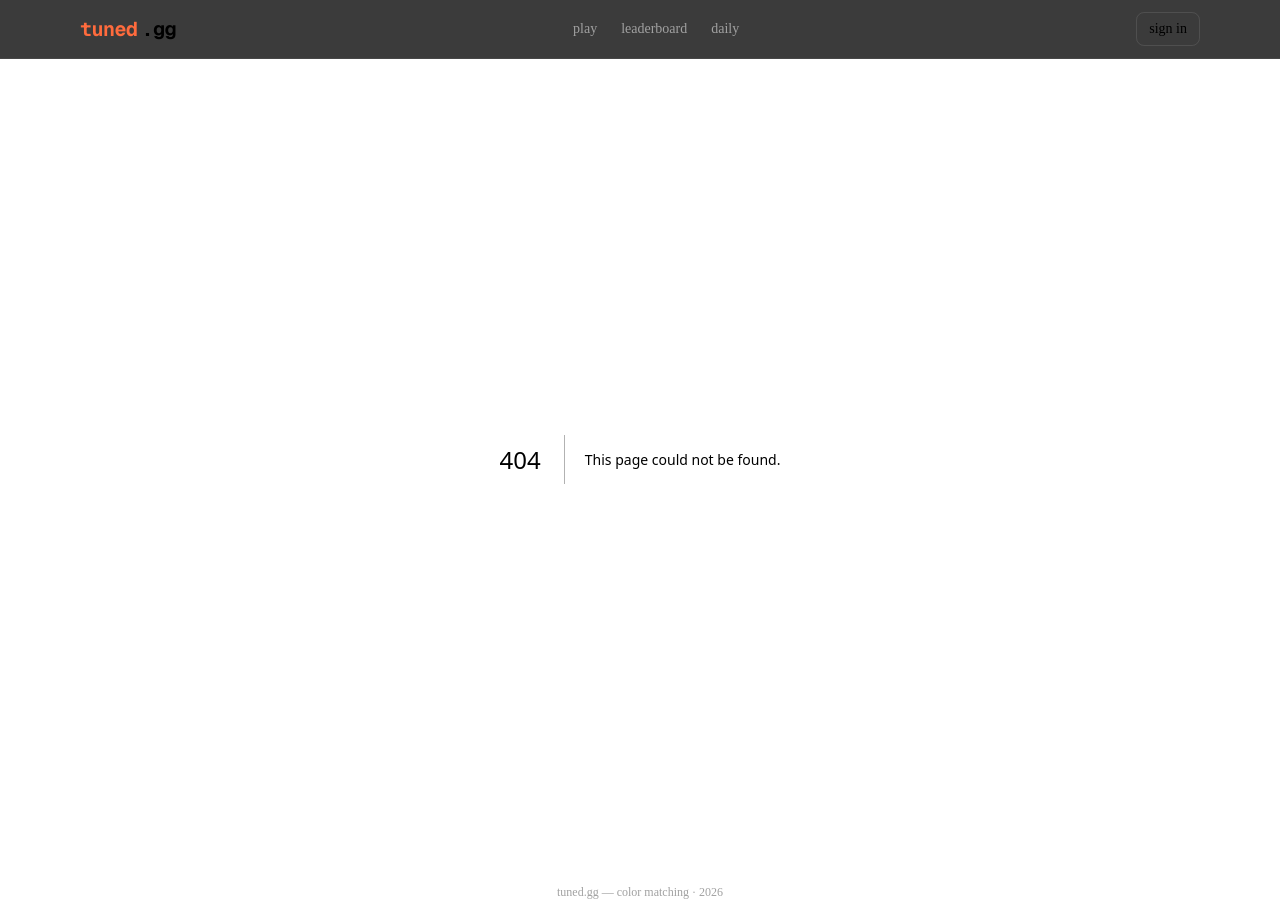
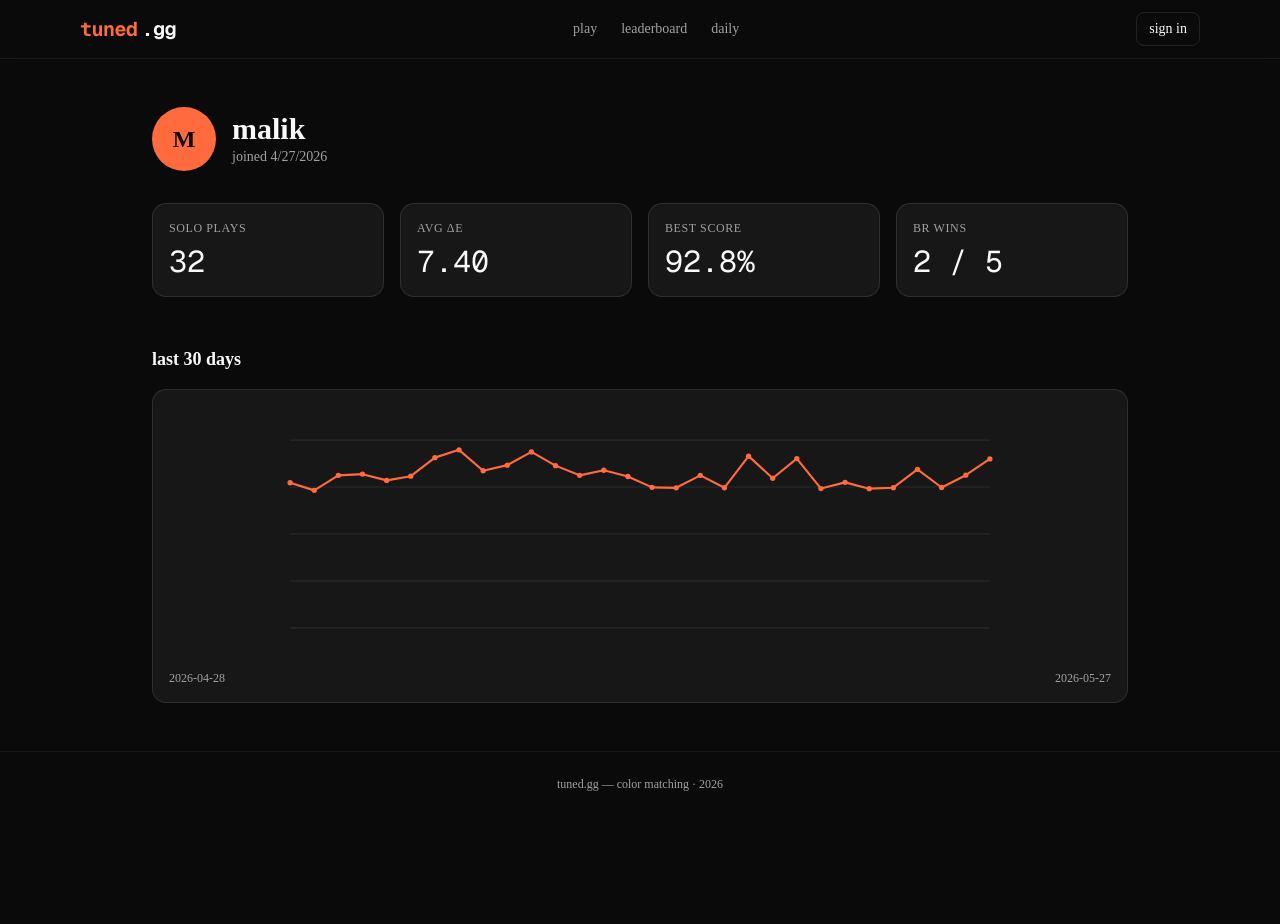
Before and after one commit to Drake3001/Tuned, a Next.js app in the folder apps/web/: page /u/1 in a window 1280 px wide. Before the commit this address had no page. After the commit the page ends 816 px from the top, so only its background shows below. Built offline with nearby package versions, Linux system fonts and the light colour scheme.

Commit message:
feat(web): profile (StatCards + SVG progress chart), leaderboard, daily page

```diff
--- /dev/null
+++ b/apps/web/app/daily/page.tsx
@@ -0,0 +1,69 @@
+"use client";
+
+import { useEffect, useState } from "react";
+import { InterleavedPhase } from "@/components/solo/InterleavedPhase";
+import { ResultScreen } from "@/components/solo/ResultScreen";
+import { mockApi } from "@/lib/mock/api";
+import type { RGB } from "@/lib/game/color";
+
+type Phase = "loading" | "playing" | "result" | "error";
+
+type ResultData = {
+  finalScore: number;
+  avgDeltaE: number;
+  perAttempt: Array<{
+    index: number;
+    target: RGB;
+    guess: RGB;
+    deltaE: number;
+    scorePct: number;
+  }>;
+};
+
+export default function DailyPage() {
+  const [phase, setPhase] = useState<Phase>("loading");
+  const [targets, setTargets] = useState<RGB[]>([]);
+  const [day, setDay] = useState<string>("");
+  const [result, setResult] = useState<ResultData | null>(null);
+  const [error, setError] = useState<string | null>(null);
+
+  useEffect(() => {
+    mockApi
+      .getDailyToday()
+      .then((d) => {
+        setTargets(d.targets);
+        setDay(d.day);
+        setPhase("playing");
+      })
+      .catch((e: unknown) => {
+        setError(e instanceof Error ? e.message : "failed");
+        setPhase("error");
+      });
+  }, []);
+
+  const submit = async (guesses: RGB[]) => {
+    try {
+      const data = await mockApi.submitDaily(guesses);
+      setResult(data);
+      setPhase("result");
+    } catch (e) {
+      setError(e instanceof Error ? e.message : "submit failed");
+      setPhase("error");
+    }
+  };
+
+  if (phase === "loading") return <p className="p-12 text-center">loading…</p>;
+  if (phase === "error")
+    return <p className="p-12 text-center text-red-400">{error}</p>;
+  if (phase === "playing")
+    return <InterleavedPhase targets={targets} difficulty="HARD" onComplete={submit} />;
+  if (phase === "result" && result)
+    return (
+      <ResultScreen
+        finalScore={result.finalScore}
+        perAttempt={result.perAttempt}
+        difficulty={`DAILY · ${day}`}
+      />
+    );
+  return null;
+}
--- /dev/null
+++ b/apps/web/app/leaderboard/page.tsx
@@ -0,0 +1,57 @@
+"use client";
+
+import { useEffect, useState } from "react";
+import { LeaderboardTable } from "@/components/leaderboard/LeaderboardTable";
+import { mockApi } from "@/lib/mock/api";
+
+type Tab = "solo" | "br" | "today";
+type Row = {
+  rank: number;
+  username: string;
+  avatarUrl: string | null;
+  value: number;
+};
+
+const TABS: Array<{ key: Tab; label: string; valueLabel: string }> = [
+  { key: "solo", label: "all-time solo", valueLabel: "%" },
+  { key: "br", label: "all-time BR", valueLabel: "wins" },
+  { key: "today", label: "today", valueLabel: "%" },
+];
+
+export default function LeaderboardPage() {
+  const [tab, setTab] = useState<Tab>("solo");
+  const [rows, setRows] = useState<Row[]>([]);
+
+  useEffect(() => {
+    mockApi.getLeaderboard(tab).then(setRows).catch(() => setRows([]));
+  }, [tab]);
+
+  const current = TABS.find((t) => t.key === tab)!;
+
+  return (
+    <main className="mx-auto max-w-3xl px-6 py-12">
+      <h1 className="mb-6 text-3xl font-bold">leaderboard</h1>
+      <div className="mb-6 inline-flex rounded-lg border border-border bg-muted/40 p-1 text-sm">
+        {TABS.map((t) => (
+          <button
+            key={t.key}
+            onClick={() => setTab(t.key)}
+            type="button"
+            className="rounded-md px-4 py-1.5"
+            style={
+              tab === t.key
+                ? {
+                    background: "var(--tuned-orange)",
+                    color: "var(--tuned-orange-fg)",
+                  }
+                : undefined
+            }
+          >
+            {t.label}
+          </button>
+        ))}
+      </div>
+      <LeaderboardTable rows={rows} valueLabel={current.valueLabel} />
+    </main>
+  );
+}
--- /dev/null
+++ b/apps/web/app/u/[username]/page.tsx
@@ -0,0 +1,62 @@
+"use client";
+
+import { use, useEffect, useState } from "react";
+import { StatCards } from "@/components/profile/StatCards";
+import { ProgressChart } from "@/components/profile/ProgressChart";
+import { mockApi } from "@/lib/mock/api";
+
+type Profile = Awaited<ReturnType<typeof mockApi.getProfile>>;
+
+export default function ProfilePage({
+  params,
+}: {
+  params: Promise<{ username: string }>;
+}) {
+  const { username } = use(params);
+  const [data, setData] = useState<Profile | null>(null);
+
+  useEffect(() => {
+    mockApi.getProfile(username).then(setData).catch(() => setData(null));
+  }, [username]);
+
+  if (!data) return <p className="p-12 text-center text-muted-foreground">loading…</p>;
+
+  return (
+    <main className="mx-auto max-w-5xl px-6 py-12">
+      <div className="mb-8 flex items-center gap-4">
+        <div
+          className="grid h-16 w-16 place-items-center rounded-full text-2xl font-bold"
+          style={{
+            background: "var(--tuned-orange)",
+            color: "var(--tuned-orange-fg)",
+          }}
+        >
+          {data.user.username[0]?.toUpperCase()}
+        </div>
+        <div>
+          <h1 className="text-3xl font-bold">{data.user.username}</h1>
+          <p className="text-sm text-muted-foreground">
+            joined {new Date(data.user.createdAt).toLocaleDateString()}
+          </p>
+        </div>
+      </div>
+
+      <StatCards
+        stats={
+          data.stats
+            ? {
+                soloPlays: data.stats.soloPlays,
+                avgDeltaE: data.stats.avgDeltaE,
+                bestSolo: data.stats.bestSolo,
+                brPlayed: data.stats.brPlayed,
+                brWins: data.stats.brWins,
+              }
+            : null
+        }
+      />
+
+      <h2 className="mb-4 mt-12 text-lg font-bold">last 30 days</h2>
+      <ProgressChart data={data.daily} />
+    </main>
+  );
+}
--- /dev/null
+++ b/apps/web/components/leaderboard/LeaderboardTable.tsx
@@ -0,0 +1,42 @@
+import Link from "next/link";
+
+type Row = {
+  rank: number;
+  username: string;
+  avatarUrl: string | null;
+  value: number;
+};
+
+export function LeaderboardTable({
+  rows,
+  valueLabel,
+}: {
+  rows: Row[];
+  valueLabel: string;
+}) {
+  if (rows.length === 0) {
+    return (
+      <div className="rounded-xl border border-dashed border-border p-12 text-center text-muted-foreground">
+        be the first
+      </div>
+    );
+  }
+  return (
+    <ul className="divide-y divide-border rounded-xl border border-border bg-card">
+      {rows.map((r) => (
+        <li key={r.rank} className="flex items-center justify-between px-4 py-3">
+          <span className="flex items-center gap-3">
+            <span className="w-8 font-mono text-muted-foreground">#{r.rank}</span>
+            <Link href={`/u/${r.username}`} className="font-medium hover:underline">
+              {r.username}
+            </Link>
+          </span>
+          <span className="font-mono tabular-nums">
+            {r.value.toFixed(1)}
+            <span className="ml-1 text-xs text-muted-foreground">{valueLabel}</span>
+          </span>
+        </li>
+      ))}
+    </ul>
+  );
+}
--- /dev/null
+++ b/apps/web/components/profile/ProgressChart.tsx
@@ -0,0 +1,61 @@
+"use client";
+
+type Point = { day: string; avgScore: number; plays: number };
+
+export function ProgressChart({ data }: { data: Point[] }) {
+  if (data.length === 0) {
+    return (
+      <div className="flex h-64 items-center justify-center rounded-xl border border-dashed border-border text-sm text-muted-foreground">
+        no plays yet
+      </div>
+    );
+  }
+  const w = 720;
+  const h = 240;
+  const pad = 32;
+  const xs = (i: number) =>
+    pad + (i * (w - pad * 2)) / Math.max(1, data.length - 1);
+  const ys = (v: number) => h - pad - (v / 100) * (h - pad * 2);
+  const path = data
+    .map((p, i) => `${i === 0 ? "M" : "L"} ${xs(i).toFixed(1)} ${ys(p.avgScore).toFixed(1)}`)
+    .join(" ");
+
+  return (
+    <div className="rounded-xl border border-border bg-card p-4">
+      <svg viewBox={`0 0 ${w} ${h}`} className="h-64 w-full">
+        {[0, 25, 50, 75, 100].map((g) => (
+          <line
+            key={g}
+            x1={pad}
+            x2={w - pad}
+            y1={ys(g)}
+            y2={ys(g)}
+            stroke="currentColor"
+            strokeOpacity={0.08}
+          />
+        ))}
+        <path
+          d={path}
+          fill="none"
+          stroke="var(--tuned-orange)"
+          strokeWidth={2}
+          strokeLinecap="round"
+          strokeLinejoin="round"
+        />
+        {data.map((p, i) => (
+          <circle
+            key={i}
+            cx={xs(i)}
+            cy={ys(p.avgScore)}
+            r={2.5}
+            fill="var(--tuned-orange)"
+          />
+        ))}
+      </svg>
+      <div className="mt-2 flex justify-between text-xs text-muted-foreground">
+        <span>{data[0]?.day}</span>
+        <span>{data[data.length - 1]?.day}</span>
+      </div>
+    </div>
+  );
+}
--- /dev/null
+++ b/apps/web/components/profile/StatCards.tsx
@@ -0,0 +1,31 @@
+type Stats = {
+  soloPlays: number;
+  avgDeltaE: number;
+  brWins: number;
+  brPlayed: number;
+  bestSolo: number;
+} | null;
+
+export function StatCards({ stats }: { stats: Stats }) {
+  const items = [
+    { label: "solo plays", value: stats?.soloPlays ?? 0 },
+    { label: "avg ΔE", value: stats ? stats.avgDeltaE.toFixed(2) : "—" },
+    { label: "best score", value: stats ? `${stats.bestSolo.toFixed(1)}%` : "—" },
+    { label: "BR wins", value: `${stats?.brWins ?? 0} / ${stats?.brPlayed ?? 0}` },
+  ];
+  return (
+    <div className="grid gap-4 sm:grid-cols-2 lg:grid-cols-4">
+      {items.map((item) => (
+        <div
+          key={item.label}
+          className="rounded-xl border border-border bg-card p-4"
+        >
+          <div className="text-xs uppercase tracking-wider text-muted-foreground">
+            {item.label}
+          </div>
+          <div className="mt-2 font-mono text-3xl tabular-nums">{item.value}</div>
+        </div>
+      ))}
+    </div>
+  );
+}
```
